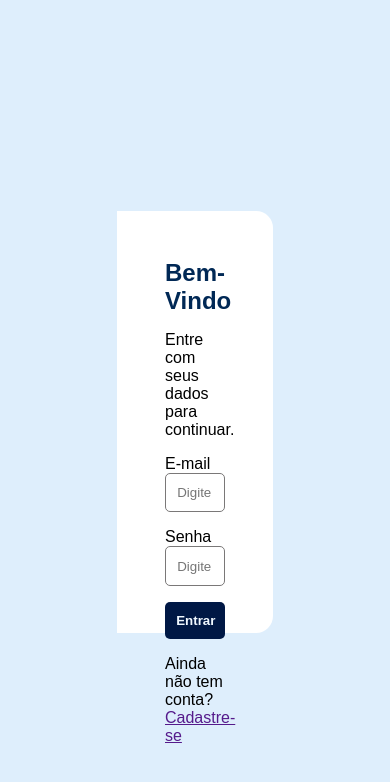
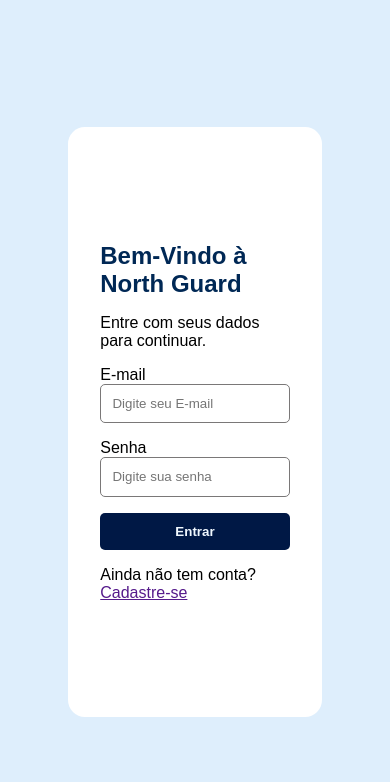
Before and after one commit to BrenoCass-Sant/login-painel, a plain HTML site: page index.html in a window 390 px wide. Drawn offline with Linux system fonts and the light colour scheme; a web font is replaced by a local one.

Commit message:
trabalhando com a responsividade para mobile

```diff
--- a/index.html
+++ b/index.html
@@ -23,7 +23,7 @@
 
         <section class="formulario">
 
-            <h1>Bem-Vindo</h1>
+            <h1>Bem-Vindo à North Guard</h1>
             <p>Entre com seus dados para continuar.</p>
 
             <!--login-->
--- a/style.scss
+++ b/style.scss
@@ -86,7 +86,29 @@
 // @media
 
 @media (max-width: 700px) {
+    * {
+        padding: 0;
+        margin: 0;
+        box-sizing: border-box;
+    }
+
     img {
         display: none;
     }
+
+    main {
+        display: flex;
+
+    }
+
+    .formulario {
+    //border: solid;
+        width: 65vw;
+        height: 70vh;
+        background-color: white;
+        max-width: 500px;
+        padding: 2rem;
+        border-radius: 2vh;
+        align-content: center;
+    }
 }
```
Also changed, not shown: style.css, 1 other file.
